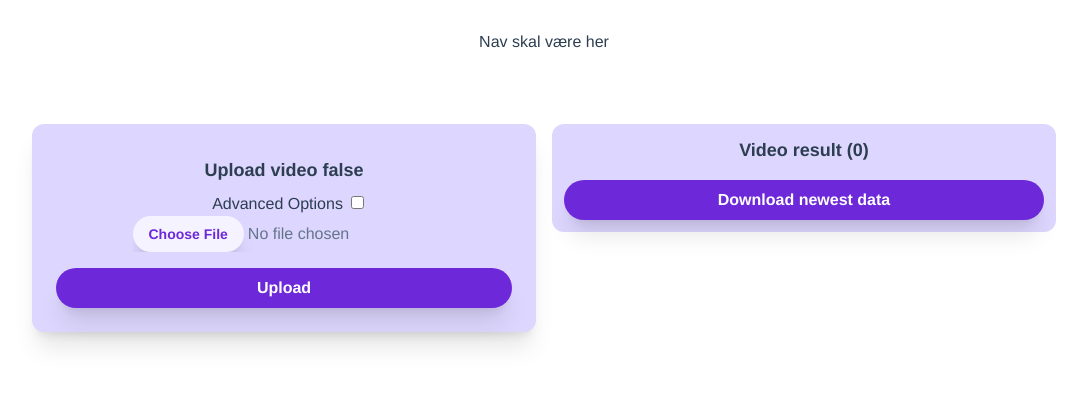
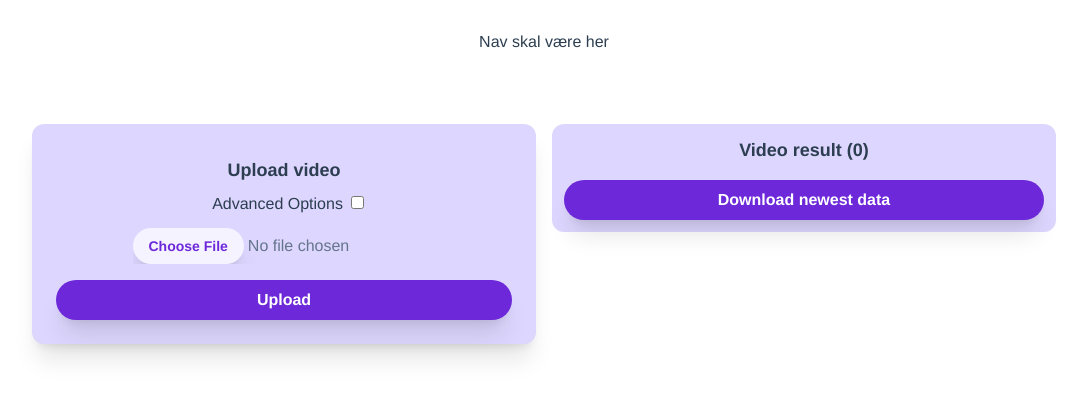
Before and after one commit to UCN-DMAB-0920-group-1/computer-vision-vehicle-counter, a Vue app in the folder frontend/: page /#/ in a window 1280 px wide. Shown: the top 398 px of the page, without its empty margins (96-1183 px from the left). Built offline with nearby package versions, Linux system fonts and the light colour scheme.

Commit message:
styling on vid secs

```diff
--- a/frontend/src/components/home/FileUpload.vue
+++ b/frontend/src/components/home/FileUpload.vue
@@ -12,7 +12,7 @@
     </section>
 
     <section class="p-3" v-else>
-      <h1 class="font-bold text-lg p-2">Upload video {{ loading }}</h1>
+      <h1 class="font-bold text-lg p-2">Upload video</h1>
 
       <label class="m-2">Advanced Options</label>
       <input type="checkbox" v-model="advancedOptions.enabled" />
@@ -74,7 +74,7 @@
       </section >
 
       <input
-        class="text-slate-500 file:shadow-xl file:px-4 file:py-2 file:rounded-full file:border-0 file:text-sm file:font-semibold file:bg-violet-50 file:text-violet-700 hover:file:text-violet-50 hover:file:bg-violet-700 file:transition ease-in-out"
+        class="text-slate-500 file:mt-3 file:shadow-xl file:px-4 file:py-2 file:rounded-full file:border-0 file:text-sm file:font-semibold file:bg-violet-50 file:text-violet-700 hover:file:text-violet-50 hover:file:bg-violet-700 file:transition ease-in-out"
         type="file"
         @change="onFileChange"
       />
--- a/frontend/src/components/home/PictureThumbnail.vue
+++ b/frontend/src/components/home/PictureThumbnail.vue
@@ -2,14 +2,14 @@
 
 <div class="relative" >
   <div oncontextmenu="return false;">
-    <label class="text-center text-white"> {{timestampValue}} / {{parseInt(duration)}}  </label>
+    <label class="text-center  font-bold border-2 p-1 rounded-lg bg-white">Seconds: {{timestampValue}} / {{parseInt(duration)}}</label>
     <input
       type="range"
       name="range"
       @change="changeTime"
       v-model="timestampValue"
       :max="duration"
-      class="w-sfull h-1 shadow-xl bg-blue-100 appearance-none rounded-lg"
+      class="w-full h-1 shadow-xl bg-blue-100 appearance-none rounded-lg"
     />
     <div class="pt-4 h-64 sm:h-80 md:h-72 rounded-xl shadow-xl">
       <video
```
